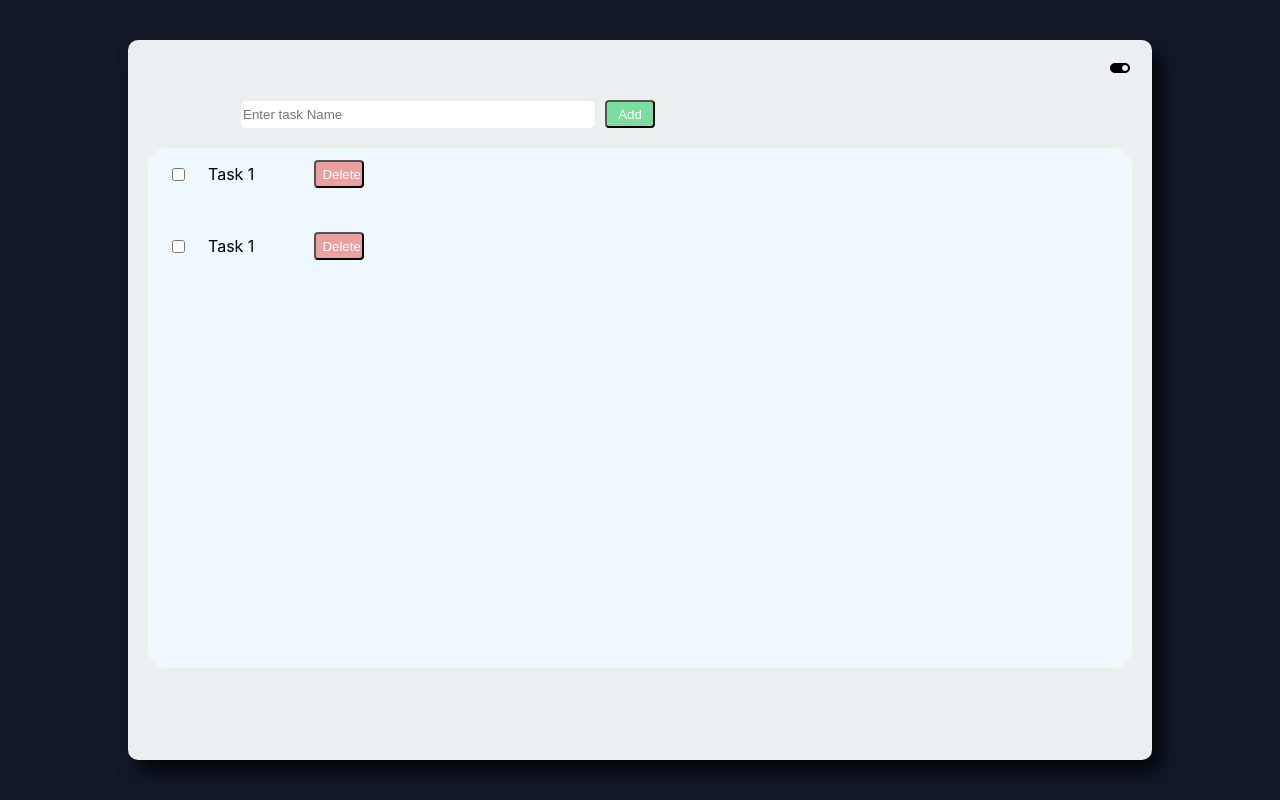
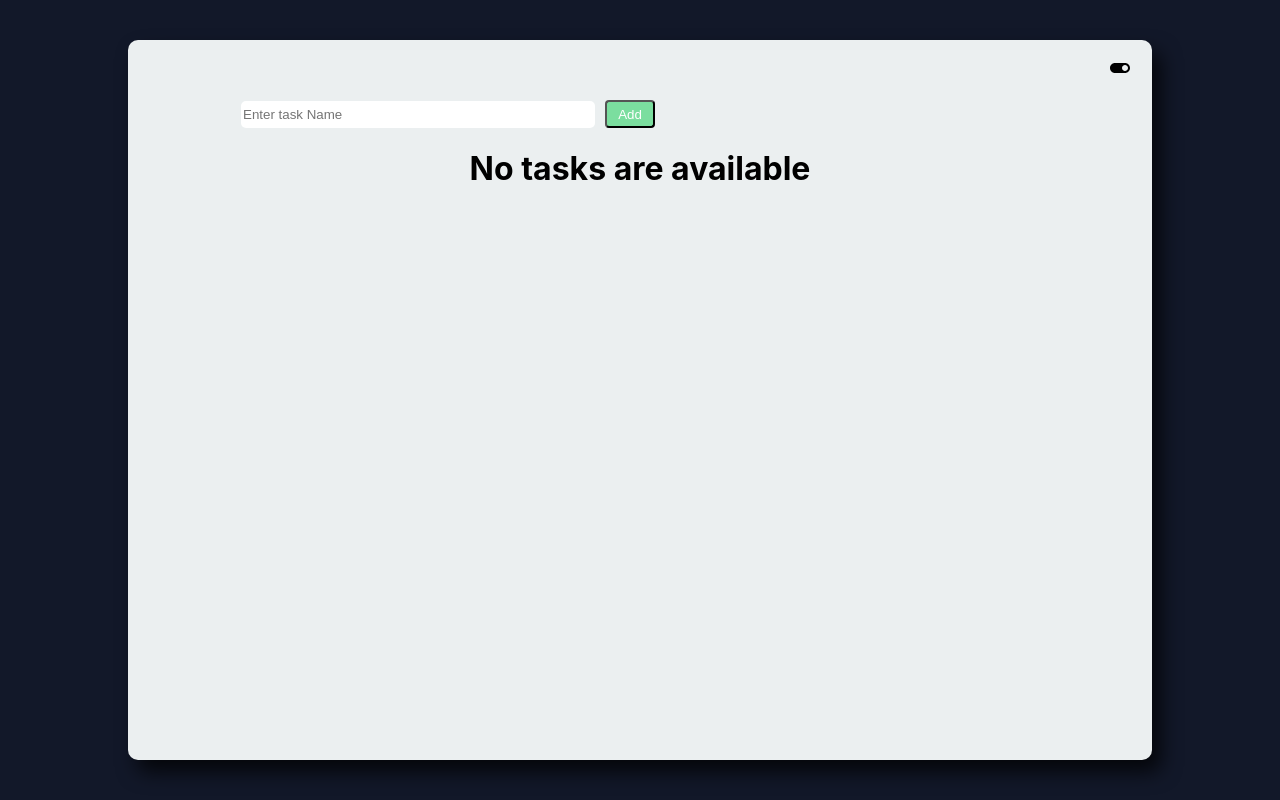
Before and after one commit to sindhusigicharla/Taskmanager2, a React (Create React App) app: page / in a window 1280 px wide. Built offline with nearby package versions, Linux system fonts and the light colour scheme.

Commit message:
completion of taskmanager

```diff
--- a/src/App.css
+++ b/src/App.css
@@ -137,3 +137,8 @@
   margin-left: 20px;
   margin-right: 50px;
 }
+
+
+.task-completed{
+  text-decoration: line-through;
+}
--- a/src/App.js
+++ b/src/App.js
@@ -1,30 +1,42 @@
 import logo from './logo.svg';
 import './App.css';
 import Input from './Input';
-import { useState } from 'react';
+import { useEffect, useMemo, useState } from 'react';
 import Toggle from './Toggle';
 import TaskList from './TaskList';
 
 function App() {
   const [tasks, setTasks] = useState([
-    {id:1, description: "Task 1", status:true},
-    {id:2, description: "Task 1", status:true},
   ])
 
 
-  const [isLightMode, setIsLightMode] = useState(false);
+  const [isLightMode, setIsLightMode] = useState(localStorage.getItem('isLightMode')==='true'? true:false);
+
+  // Hw
+  // From the local storage the data will be retrieved as json - {"theme": "true"} -> {theme: true}
+
+  // CRUD
+  // 1. Create or add
+  // 2. Read or get
+  // 3. Update -> Delete and Add again
+  // 4. Delete or remove
+
+
+
 
   function addTask(task){
     const newTask = {
       id: new Date().toString(),
       description: task,
-      status: true,
+      status: false,
     }
 
 
     setTasks([...tasks, newTask])
 
   }
+
+
 
   function deleteTask(id){
 
@@ -33,13 +45,27 @@ function App() {
 
   }
 
+  function updateTask(id){
+      const newTasks = tasks.map((task)=>{
+        if(task.id===id){
+          return {...task, status: !task.status}
+        }else{
+          return task;
+        }
+
+      })
+
+      setTasks(newTasks);
+  }
+
+
 
   return (
     <div className={`App ${isLightMode?'light-bg':'dark-bg'}`}>
       <div className='container'>
           <Toggle isLightMode={isLightMode} setIsLightMode={setIsLightMode}/>
           <Input addTask={addTask}/>
-          <TaskList tasks = {tasks} deleteTask={deleteTask}/>
+          <TaskList tasks = {tasks} deleteTask={deleteTask} updateTask={updateTask}/>
       </div>
     </div>
   );
@@ -58,3 +84,16 @@ export default App;
 
 //1. How to apply CSS conditionally
 //2. State uplift
+
+
+// The data is propagating from App to TaskList to TaskItem to Button 10 levels and 20 different props
+
+// Prop drilling - Passing the props from Parent to child and child to grand child etc
+// You always should avoid this process otherwise your code will not managable
+
+// There are two ways
+// 1. Context api
+// 2. Centraized storage system, eg: Redux, redux toolkit
+
+
+// In next class we will cover, context api and memoization
--- a/src/TaskItem.js
+++ b/src/TaskItem.js
@@ -2,18 +2,21 @@ import Button from "./Button";
 
 function TaskItem(props){
 
-    const {id, taskName, status, deleteTask} = props;
+    const {id, taskName, status, deleteTask, updateTask} = props;
 
     function buttonClicked(){
         deleteTask(id);
     }
     return(
         <div className="task-item">
-            <input type="checkbox" className="checkbox" value={status}/>
-            <p className="task">{taskName}</p>
+            <input type="checkbox" className="checkbox" checked={status} onChange={()=>updateTask(id)}/>
+            <p className={`task ${status? 'task-completed':''}`}>{taskName}</p>
             <Button text={"Delete"} type={'delete'} operation={buttonClicked}/>
         </div>
     )
 }
 
 export default TaskItem;
+
+
+// props are immutable
--- a/src/TaskList.js
+++ b/src/TaskList.js
@@ -1,10 +1,14 @@
 import TaskItem from "./TaskItem";
 
 function TaskList(props){
-    const {tasks, deleteTask} = props;
+    const {tasks, deleteTask, updateTask} = props;
+    if(tasks.length==0){
+        return <h1>No tasks are available</h1>
+    }
     return(
         <div className="task-list">
-            {tasks.map((task)=>  <TaskItem id={task.id} taskName={task.description} status ={task.status} deleteTask={deleteTask}/>
+
+            {tasks.map((task)=>  <TaskItem id={task.id} taskName={task.description} status ={task.status} deleteTask={deleteTask} updateTask={updateTask}/>
             )}
         </div>
     )
--- a/src/Toggle.js
+++ b/src/Toggle.js
@@ -9,7 +9,10 @@ function Toggle(props){
     const {isLightMode, setIsLightMode} = props;
     return(
         <div className='toggle-container'>
-            <button className='toggle-button' onClick={()=>setIsLightMode(!isLightMode)} aria-label='Toggle theme'>
+            <button className='toggle-button' onClick={()=>{
+                setIsLightMode(!isLightMode)
+                localStorage.setItem('isLightMode', !isLightMode)
+            }} aria-label='Toggle theme'>
                 {isLightMode? <ToggleOffIcon className='toggle-icon'/>: <ToggleOnIcon className='toggle-icon'/>}
             </button>
         </div>
@@ -21,3 +24,10 @@ export default Toggle;
 
 // If you want to controll any component from parent, we have to make the component dumb
 // Inorder to make the component dumb, we need uplift the state
+
+
+
+// local storage
+// 1. localStorage.setItem(key, value) -- > you will set the key value pairs in the local storage
+// 2. localStorage.getItem(key) -- > You will retrieve the value of key from local storage
+// 3. Before using the local storage, you need to parse the item to JavaScript object otherwise it will be plain string
```
